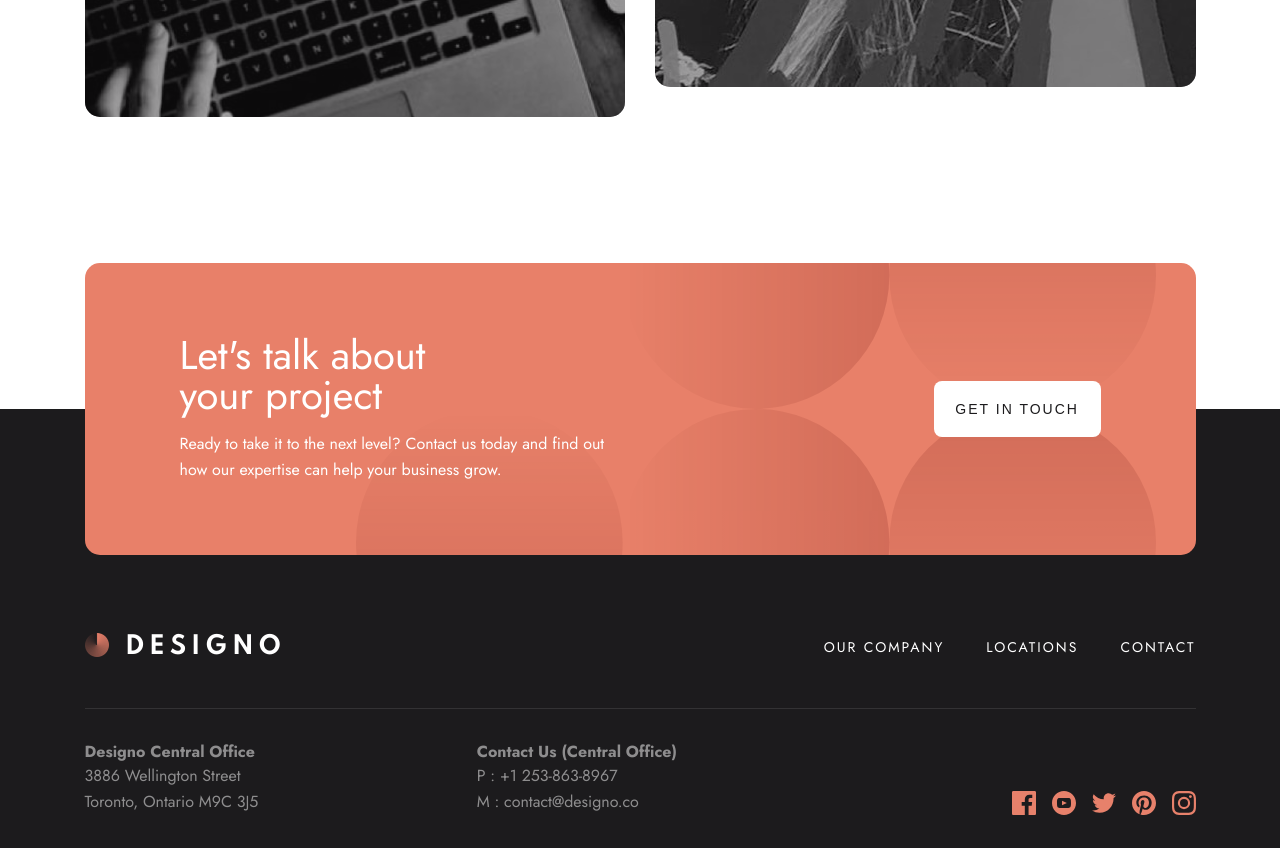
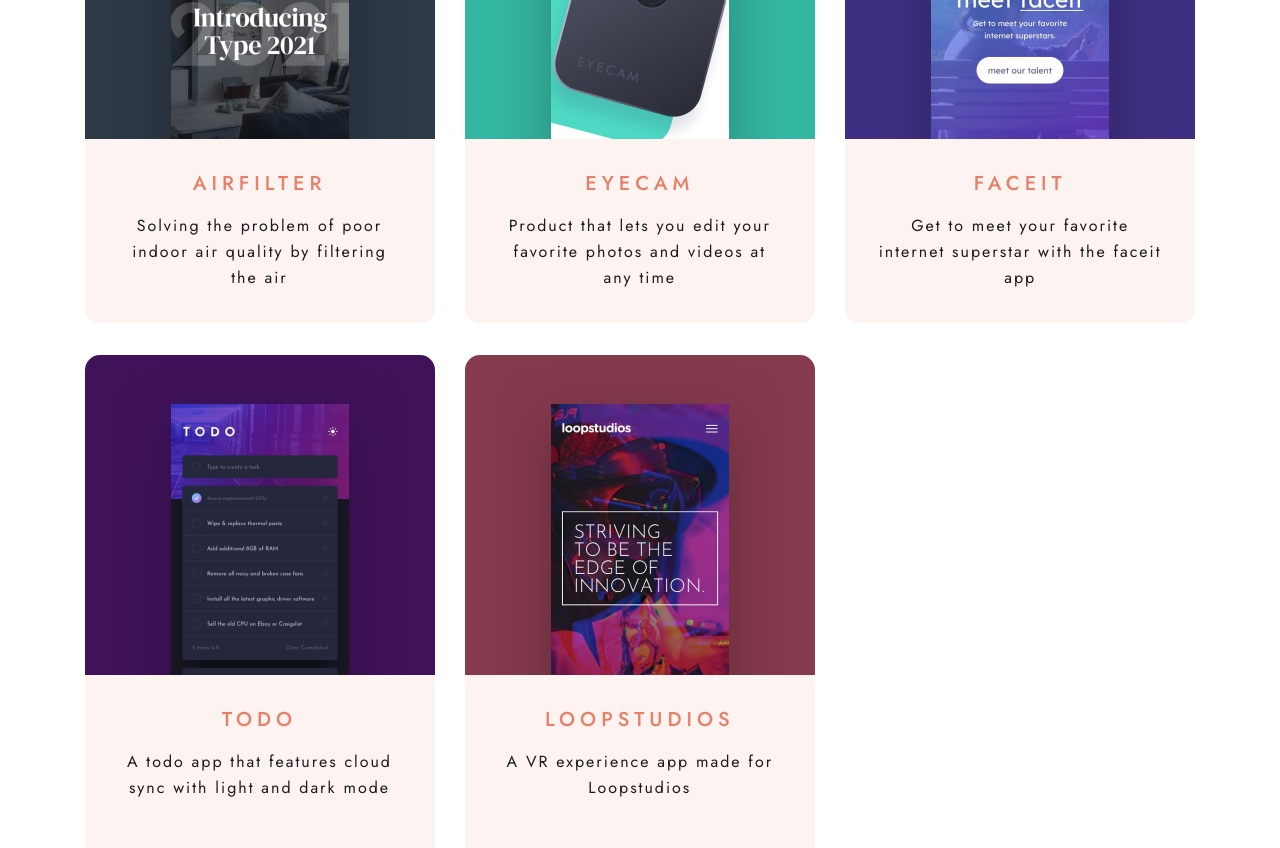
Before and after one commit to koliberdapv/designo-fmentor, a React (Vite) app: page /app-design in a window 1280 px wide. Shown: the part 760-1608 px from the top of the page. Built offline with nearby package versions, Linux system fonts and the light colour scheme.

Commit message:
Projects added to all the design pages, minor fixes

```diff
--- /dev/null
+++ b/src/components/ui/ProjectCard.jsx
@@ -0,0 +1,72 @@
+import styled from 'styled-components';
+import { Link } from 'react-router-dom';
+const ProjectCard = ({ title, description, image }) => {
+  return (
+    <Wrapper>
+      <Link>
+        <div className="card-content">
+          <div className="img-container">
+            <img src={image} alt="blogr website" />
+          </div>
+          <header className="card-info">
+            <h3 className="h3">{title}</h3>
+            <p>{description}</p>
+          </header>
+        </div>
+      </Link>
+    </Wrapper>
+  );
+};
+
+const Wrapper = styled.article`
+  .card-content {
+    border-radius: var(--br-form);
+    overflow: hidden;
+    display: grid;
+  }
+  .card-info {
+    background-color: var(--clr-light-peach-card);
+    display: grid;
+    align-content: center;
+    justify-items: center;
+    text-align: center;
+    padding: 2rem 1.875rem;
+    gap: 1rem;
+    transition: 150ms all ease-in;
+  }
+  p {
+    text-transform: none;
+  }
+  .h3 {
+    transition: 150ms all ease-in;
+    color: var(--clr-peach);
+  }
+  a:hover .card-info {
+    background-color: var(--clr-peach);
+    color: var(--clr-white);
+  }
+  a:hover .h3 {
+    color: var(--clr-white);
+  }
+  @media screen and (width > 768px) {
+    .card-content {
+      grid-template-columns: 50% 50%;
+    }
+    .card-info {
+      padding: 2rem 2.56rem;
+    }
+  }
+  @media screen and (width > 1024px) {
+    .card-content {
+      grid-template-columns: 1fr;
+      max-width: 350px;
+    }
+    .card-info {
+      padding: 2rem;
+      min-height: 184px;
+      align-content: flex-start;
+    }
+  }
+`;
+
+export default ProjectCard;
--- /dev/null
+++ b/src/components/ui/Projects.jsx
@@ -0,0 +1,35 @@
+import styled from 'styled-components';
+import ProjectCard from './ProjectCard';
+
+const Projects = ({ projects }) => {
+  return (
+    <Wrapper>
+      <div className="width-controller">
+        <div className="projects-content">
+          {projects.map((project) => {
+            return <ProjectCard key={project.id} {...project} />;
+          })}
+        </div>
+      </div>
+    </Wrapper>
+  );
+};
+
+const Wrapper = styled.section`
+  margin-top: 6rem;
+  .projects-content {
+    display: grid;
+    gap: 2.5rem;
+  }
+  @media screen and (width > 1024px) {
+    margin-top: 10rem;
+    .projects-content {
+      grid-template-columns: repeat(3, 1fr);
+      gap: unset;
+      row-gap: 2rem;
+      column-gap: 1.875rem;
+    }
+  }
+`;
+
+export default Projects;
--- a/src/components/ui/ProjectsNavigation.jsx
+++ b/src/components/ui/ProjectsNavigation.jsx
@@ -30,12 +30,23 @@
     <Wrapper>
       <div className="width-controller">
         <nav className="nav-content">
+          {/* Render the navigation links */}
           {list.map((item, index) => {
-            if (item.name === pageName) return;
+            // Skip rendering the current page's link
+            if (item.name === pageName) return null;
+            // Determine the class name based on the pageName and item.name
+            const className = `nav-content__item ${
+              // Define a variable called 'className' and assign it a string value
+              pageName !== 'app design' && // Check if the value of 'pageName' is not equal to 'app design'
+              pageName !== 'graphic design' && // Check if the value of 'pageName' is not equal to 'graphic design'
+              item.name === 'web design' // Check if the value of 'item.name' is equal to 'web design'
+                ? 'span_2' // If all the conditions above are true, assign the string 'span_2' to 'className'
+                : '' // If any of the conditions above are false, assign an empty string to 'className'
+            }`;
             return (
               <Link
                 to={item.path}
-                className="nav-content__item"
+                className={className}
                 key={index}
                 data-content={item.name}
               >
@@ -170,8 +181,6 @@
     }
     [data-content='web design'] {
       background-image: url(${bg_web_design_desk});
-      grid-row: span 2;
-      height: 100%;
     }
     [data-content='app design'] {
       background-image: url(${bg_app_design_desk});
@@ -179,6 +188,10 @@
     [data-content='graphic design'] {
       background-image: url(${bg_graphic_design_desk});
     }
+    .span_2 {
+      grid-row: span 2;
+      height: 100%;
+    }
   }
 `;
 
--- a/src/components/ui/index.js
+++ b/src/components/ui/index.js
@@ -11,6 +11,8 @@
 import Hero from './Hero';
 import CompanyInfo from './CompanyInfo';
 import DesignPageHeader from './DesignPageHeader';
+import Projects from './Projects';
+import ProjectCard from './ProjectCard';
 export {
   SharedLayout,
   Hero,
@@ -25,4 +27,6 @@
   CompanyInfo,
   CTA,
   DesignPageHeader,
+  Projects,
+  ProjectCard,
 };
--- a/src/index.css
+++ b/src/index.css
@@ -12,6 +12,7 @@
   /* colors */
   --clr-peach: hsl(11, 73%, 66%);
   --clr-light-peach: hsl(11, 100%, 80%);
+  --clr-light-peach-card: hsl(13.84, 76.47%, 96.66%);
   --clr-black: hsl(270, 4%, 11%);
   --clr-white: hsl(0, 0%, 100%);
   --clr-dark-gray: hsl(260, 6%, 20%);
--- a/src/pages/AppDesign.jsx
+++ b/src/pages/AppDesign.jsx
@@ -1,7 +1,17 @@
 import styled from 'styled-components';
-import { DesignPageHeader, ProjectsNavigation } from '../components/ui';
+import {
+  DesignPageHeader,
+  Projects,
+  ProjectsNavigation,
+} from '../components/ui';
 import { useEffect } from 'react';
 import scrollToTop from '../utils/scrollToTop';
+
+import airfilter from '../assets/app-design/desktop/image-airfilter.jpg';
+import eyecam from '../assets/app-design/desktop/image-eyecam.jpg';
+import faceit from '../assets/app-design/desktop/image-faceit.jpg';
+import todo from '../assets/app-design/desktop/image-todo.jpg';
+import loopstudios from '../assets/app-design/desktop/image-loopstudios.jpg';
 
 const AppDesign = () => {
   useEffect(() => {
@@ -12,9 +22,47 @@
     description:
       'Our mobile designs bring intuitive digital solutions to your customers right at their fingertips.',
   };
+
+  const projects = [
+    {
+      id: 1,
+      title: 'airfilter',
+      description:
+        'Solving the problem of poor indoor air quality by filtering the air',
+      image: airfilter,
+    },
+    {
+      id: 2,
+      title: 'eyecam',
+      description:
+        'Product that lets you edit your favorite photos and videos at any time',
+      image: eyecam,
+    },
+    {
+      id: 3,
+      title: 'faceit',
+      description:
+        'Get to meet your favorite internet superstar with the faceit app',
+      image: faceit,
+    },
+    {
+      id: 4,
+      title: 'todo',
+      description:
+        'A todo app that features cloud sync with light and dark mode',
+      image: todo,
+    },
+    {
+      id: 5,
+      title: 'loopstudios',
+      description: 'A VR experience app made for Loopstudios',
+      image: loopstudios,
+    },
+  ];
   return (
     <Wrapper>
       <DesignPageHeader header={header} />
+      <Projects projects={projects} />
       <ProjectsNavigation pageName="app design" />
     </Wrapper>
   );
--- a/src/pages/GraphicDesign.jsx
+++ b/src/pages/GraphicDesign.jsx
@@ -1,7 +1,15 @@
 import styled from 'styled-components';
-import { DesignPageHeader, ProjectsNavigation } from '../components/ui';
+import {
+  DesignPageHeader,
+  Projects,
+  ProjectsNavigation,
+} from '../components/ui';
 import { useEffect } from 'react';
 import scrollToTop from '../utils/scrollToTop';
+
+import tim_brown from '../assets/graphic-design/desktop/image-change.jpg';
+import boxed_water from '../assets/graphic-design/desktop/image-boxed-water.jpg';
+import science from '../assets/graphic-design/desktop/image-science.jpg';
 
 const GraphicDesign = () => {
   useEffect(() => {
@@ -12,9 +20,33 @@
     description:
       'We deliver eye-catching branding materials that are tailored to meet your business objectives.',
   };
+
+  const projects = [
+    {
+      id: 1,
+      title: 'tim brown',
+      description:
+        'A book cover designed for Tim Brown’s new release, ‘Change’',
+      image: tim_brown,
+    },
+    {
+      id: 2,
+      title: 'boxed water',
+      description: 'A simple packaging concept made for Boxed Water',
+      image: boxed_water,
+    },
+    {
+      id: 3,
+      title: 'science!',
+      description:
+        'A poster made in collaboration with the Federal Art Project',
+      image: science,
+    },
+  ];
   return (
     <Wrapper>
       <DesignPageHeader header={header} />
+      <Projects projects={projects} />
       <ProjectsNavigation pageName="graphic design" />
     </Wrapper>
   );
--- a/src/pages/WebDesign.jsx
+++ b/src/pages/WebDesign.jsx
@@ -1,7 +1,17 @@
 import styled from 'styled-components';
-import { DesignPageHeader, ProjectsNavigation } from '../components/ui';
+import {
+  DesignPageHeader,
+  Projects,
+  ProjectsNavigation,
+} from '../components/ui';
 import { useEffect } from 'react';
 import scrollToTop from '../utils/scrollToTop';
+import express from '../assets/web-design/desktop/image-express.jpg';
+import transfer from '../assets/web-design/desktop/image-transfer.jpg';
+import photon from '../assets/web-design/desktop/image-photon.jpg';
+import builder from '../assets/web-design/desktop/image-builder.jpg';
+import blogr from '../assets/web-design/desktop/image-blogr.jpg';
+import camp from '../assets/web-design/desktop/image-camp.jpg';
 
 const WebDesign = () => {
   useEffect(() => {
@@ -13,9 +23,54 @@
     description:
       'We build websites that serve as powerful marketing tools and bring memorable brand experiences.',
   };
+
+  const projects = [
+    {
+      id: 1,
+      title: 'express',
+      description: 'A multi-carrier shipping website for ecommerce businesses',
+      image: express,
+    },
+    {
+      id: 2,
+      title: 'transfer',
+      description:
+        'Site for low-cost money transfers and sending money within seconds',
+      image: transfer,
+    },
+    {
+      id: 3,
+      title: 'photon',
+      description:
+        'A state-of-the-art music player with high-resolution audio and DSP effects',
+      image: photon,
+    },
+    {
+      id: 4,
+      title: 'builder',
+      description:
+        'Connects users with local contractors based on their location',
+      image: builder,
+    },
+    {
+      id: 5,
+      title: 'blogr',
+      description:
+        'Blogr is a platform for creating an online blog or publication',
+      image: blogr,
+    },
+    {
+      id: 6,
+      title: 'camp',
+      description:
+        'Get expert training in coding, data, design, and digital marketing',
+      image: camp,
+    },
+  ];
   return (
     <Wrapper>
       <DesignPageHeader header={header} />
+      <Projects projects={projects} />
       <ProjectsNavigation pageName="web design" />
     </Wrapper>
   );
```
